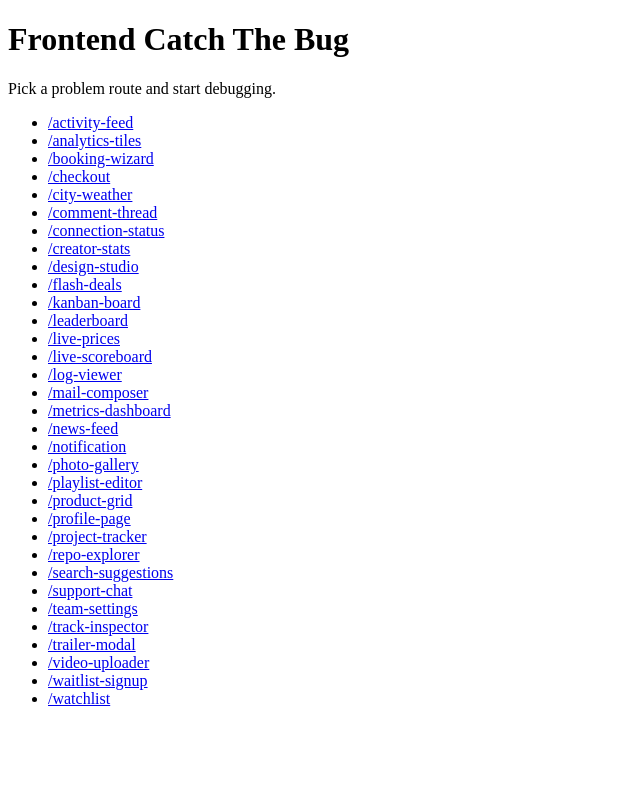
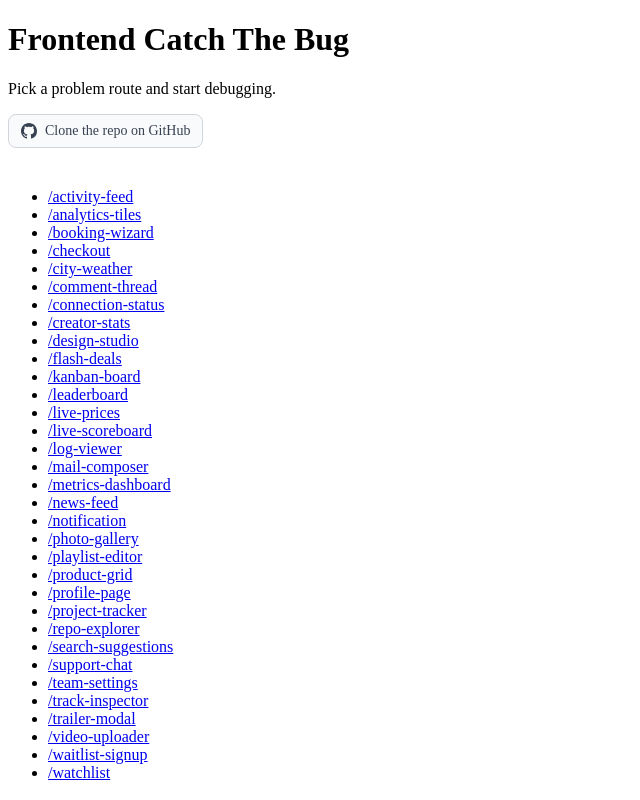
Before and after one commit to Gxrvish/frontend-catch-the-bug, a Next.js app: page / in a window 1280 px wide. Shown: the whole page, without its empty margins (0-640 px from the left). Built offline with nearby package versions, Linux system fonts and the light colour scheme.

Commit message:
add github repo link on homepage

```diff
--- a/app/page.tsx
+++ b/app/page.tsx
@@ -11,9 +11,39 @@
                 <h1 className="mb-2 text-3xl font-bold text-gray-900">
                     Frontend Catch The Bug
                 </h1>
-                <p className="mb-6 text-sm text-gray-600">
+                <p className="mb-3 text-sm text-gray-600">
                     Pick a problem route and start debugging.
                 </p>
+                <a
+                    href="https://github.com/Gxrvish/frontend-catch-the-bug"
+                    target="_blank"
+                    rel="noopener noreferrer"
+                    style={{
+                        display: "inline-flex",
+                        alignItems: "center",
+                        gap: "8px",
+                        marginBottom: "24px",
+                        padding: "8px 12px",
+                        border: "1px solid #d1d5db",
+                        borderRadius: "8px",
+                        background: "#f9fafb",
+                        color: "#374151",
+                        fontSize: "14px",
+                        fontWeight: 500,
+                        textDecoration: "none",
+                    }}
+                >
+                    <svg
+                        viewBox="0 0 16 16"
+                        width="16"
+                        height="16"
+                        aria-hidden="true"
+                        style={{ fill: "currentColor", flexShrink: 0 }}
+                    >
+                        <path d="M8 0C3.58 0 0 3.58 0 8c0 3.54 2.29 6.53 5.47 7.59.4.07.55-.17.55-.38 0-.19-.01-.82-.01-1.49-2.01.37-2.53-.49-2.69-.94-.09-.23-.48-.94-.82-1.13-.28-.15-.68-.52-.01-.53.63-.01 1.08.58 1.23.82.72 1.21 1.87.87 2.33.66.07-.52.28-.87.51-1.07-1.78-.2-3.64-.89-3.64-3.95 0-.87.31-1.59.82-2.15-.08-.2-.36-1.02.08-2.12 0 0 .67-.21 2.2.82.64-.18 1.32-.27 2-.27.68 0 1.36.09 2 .27 1.53-1.04 2.2-.82 2.2-.82.44 1.1.16 1.92.08 2.12.51.56.82 1.27.82 2.15 0 3.07-1.87 3.75-3.65 3.95.29.25.54.73.54 1.48 0 1.07-.01 1.93-.01 2.2 0 .21.15.46.55.38A8.01 8.01 0 0 0 16 8c0-4.42-3.58-8-8-8z" />
+                    </svg>
+                    Clone the repo on GitHub
+                </a>
 
                 {routes.length === 0 ? (
                     <p className="rounded-lg border border-dashed border-gray-300 bg-gray-50 p-4 text-sm text-gray-500">
```
